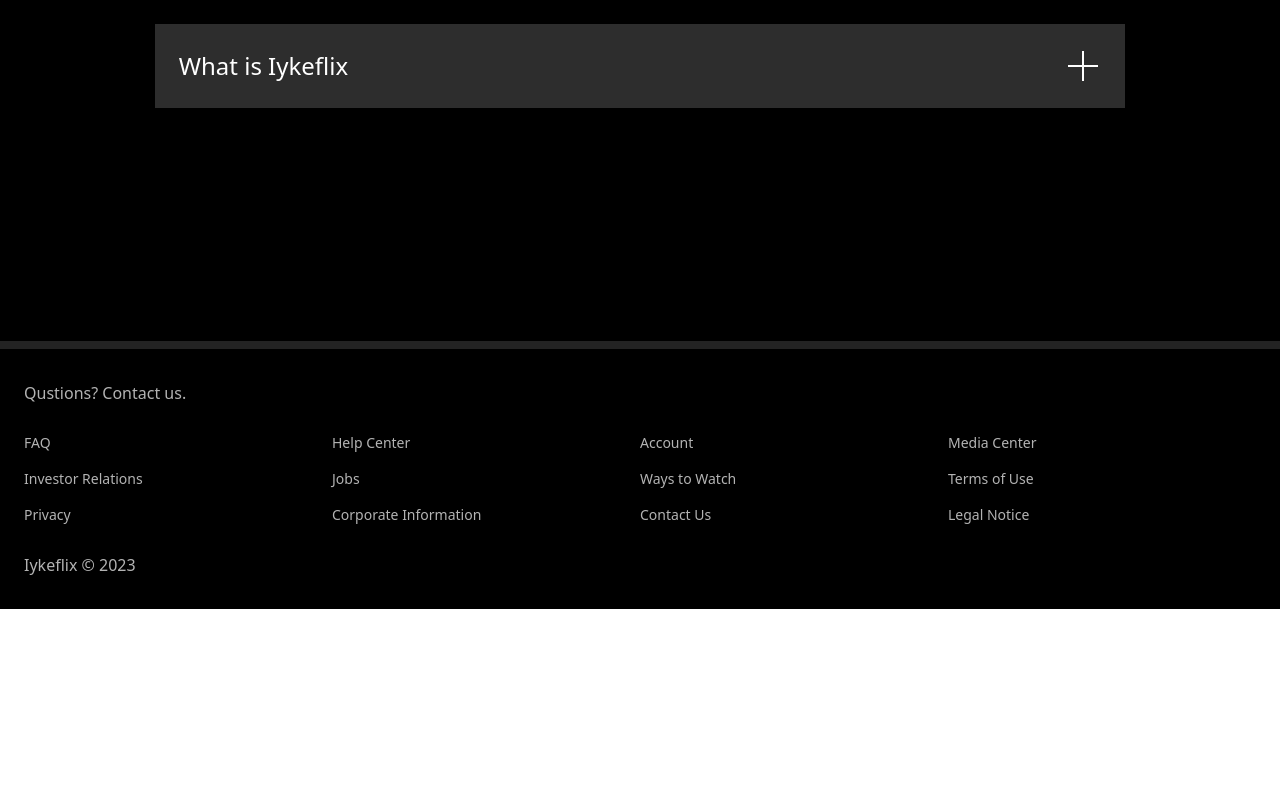
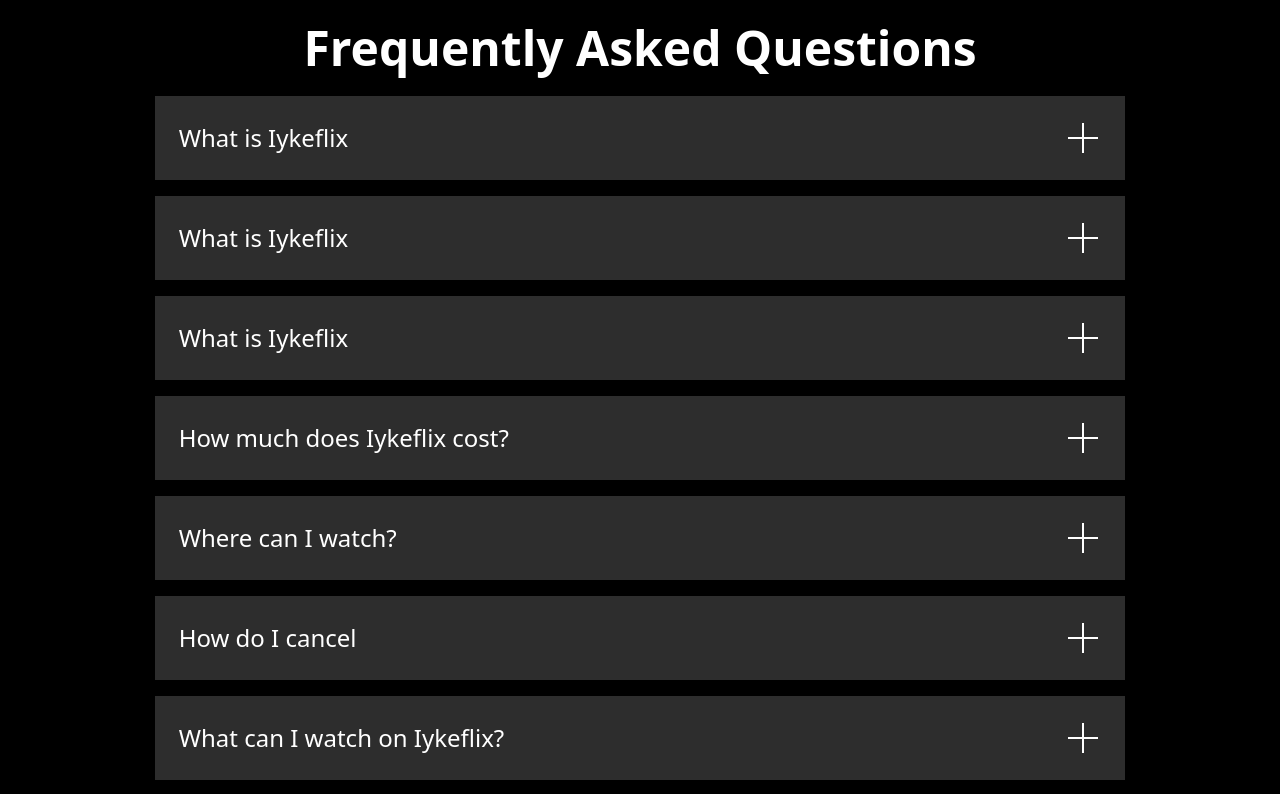
Before and after one commit to ikembakwem/myflix, a Next.js app: page / in a window 1280 px wide. Shown: the part 2820-3614 px from the top of the page. Before the commit the page ends 3429 px from the top, so only its background shows below. Built offline with nearby package versions, Linux system fonts and the light colour scheme.

Commit message:
Complete FAQ section implementation.

```diff
--- a/components/dropdown.tsx
+++ b/components/dropdown.tsx
@@ -4,7 +4,17 @@
 import PlusIcon from "@assets/icons/plus.svg";
 import PlusLgIcon from "@assets/icons/plus-lg.svg";
 
-export const Dropdown = () => {
+export type DropdownData = {
+  title: string;
+  desc: string;
+  extDesc?: string;
+};
+
+type Props = {
+  data: DropdownData;
+};
+
+export const Dropdown = ({ data }: Props) => {
   const [isOpen, setIsOpen] = useState(false);
 
   return (
@@ -14,7 +24,7 @@
     >
       <h3 className="flex mb-[1px] relative bg-darkerGray transition-colors duration-[250ms] ease-subtle">
         <button className="p-6 w-full flex items-center justify-between">
-          <span>What is Iykeflix</span>
+          <span>{data.title}</span>
           <>
             <PlusIcon className={`lg:hidden ${isOpen && "-rotate-45"}`} />
             <PlusLgIcon
@@ -23,17 +33,18 @@
           </>
         </button>
       </h3>
-      <div
-        className={`overflow-hidden ${
-          isOpen ? "visible" : "collapse"
-        } text-left p-6 bg-darkerGray transition-all duration-[0.25s] ease-softly max-h-[75rem]`}
-      >
-        <span>
-          Netflix is a streaming service that offers a wide variety of
-          award-winning TV shows, movies, anime, documentaries, and more on
-          thousands of internet-connected devices.
-        </span>
-      </div>
+      {isOpen && (
+        <div
+          className={`visible text-left p-6 bg-darkerGray transition-all duration-[0.25s] ease-softly max-h-[75rem]`}
+        >
+          <span>
+            {data.desc}
+            <br />
+            <br />
+            {data.extDesc}
+          </span>
+        </div>
+      )}
     </div>
   );
 };
--- a/components/faq-section.tsx
+++ b/components/faq-section.tsx
@@ -1,10 +1,57 @@
-import { Dropdown } from "./dropdown";
+import { Dropdown, DropdownData } from "./dropdown";
+
+const dropdownData: DropdownData = {
+  title: "What is Iykeflix",
+  desc: "Iykeflix is a streaming service that offers a wide variety of award-winning TV shows, movies, anime, documentaries, and more on thousands of internet-connected devices.",
+  extDesc:
+    "You can watch as much as you want, whenever you want without a single commercial &arr; all for one low monthly price. There's always something new to discover and new TV shows and movies are added every week!",
+};
+
+const faqData: DropdownData[] = [
+  {
+    title: "What is Iykeflix",
+    desc: "Iykeflix is a streaming service that offers a wide variety of award-winning TV shows, movies, anime, documentaries, and more on thousands of internet-connected devices.",
+    extDesc:
+      "You can watch as much as you want, whenever you want without a single commercial &arr; all for one low monthly price. There's always something new to discover and new TV shows and movies are added every week!",
+  },
+  {
+    title: "How much does Iykeflix cost?",
+    desc: "Watch Iykeflix on your smartphone, tablet, Smart TV, laptop, or streaming device, all for one fixed monthly fee. Plans range from ₦1,200 to ₦4,400 a month. No extra costs, no contracts.",
+  },
+  {
+    title: "Where can I watch?",
+    desc: "Watch anywhere, anytime. Sign in with your Iykeflix account to watch instantly on the web at Iykeflix.com from your personal computer or on any internet-connected device that offers the Iykeflix app, including smart TVs, smartphones, tablets, streaming media players and game consoles.",
+    extDesc:
+      "You can also download your favorite shows with the iOS, Android, or Windows 10 app. Use downloads to watch while you're on the go and without an internet connection. Take Iykeflix with you anywhere.",
+  },
+  {
+    title: "How do I cancel",
+    desc: "Iykeflix is flexible. There are no pesky contracts and no commitments. You can easily cancel your account online in two clicks. There are no cancellation fees – start or stop your account anytime.",
+  },
+  {
+    title: "What can I watch on Iykeflix?",
+    desc: "Iykeflix has an extensive library of feature films, documentaries, TV shows, anime, award-winning Iykeflix originals, and more. Watch as much as you want, anytime you want.",
+  },
+  {
+    title: "Is Iykeflix good for kids?",
+    desc: "The Iykeflix Kids experience is included in your membership to give parents control while kids enjoy family-friendly TV shows and movies in their own space.",
+    extDesc:
+      "Kids profiles come with PIN-protected parental controls that let you restrict the maturity rating of content kids can watch and block specific titles you don’t want kids to see.",
+  },
+];
 
 export const FAQSection = () => {
   return (
     <section className="bg-black py-[4.5rem]">
       <div className="m-auto max-w-container xl:max-w-navContainer md:max-w-containerMedium">
-        <Dropdown />
+        <h3 className="text-[2rem] lg:text-5xl leading-tight text-center text-white font-semibold mb-6">
+          Frequently Asked Questions
+        </h3>
+        <Dropdown data={dropdownData} />
+        <Dropdown data={dropdownData} />
+        {faqData.map((faq, idx) => (
+          <Dropdown key={idx} data={faq} />
+        ))}
       </div>
     </section>
   );
```
